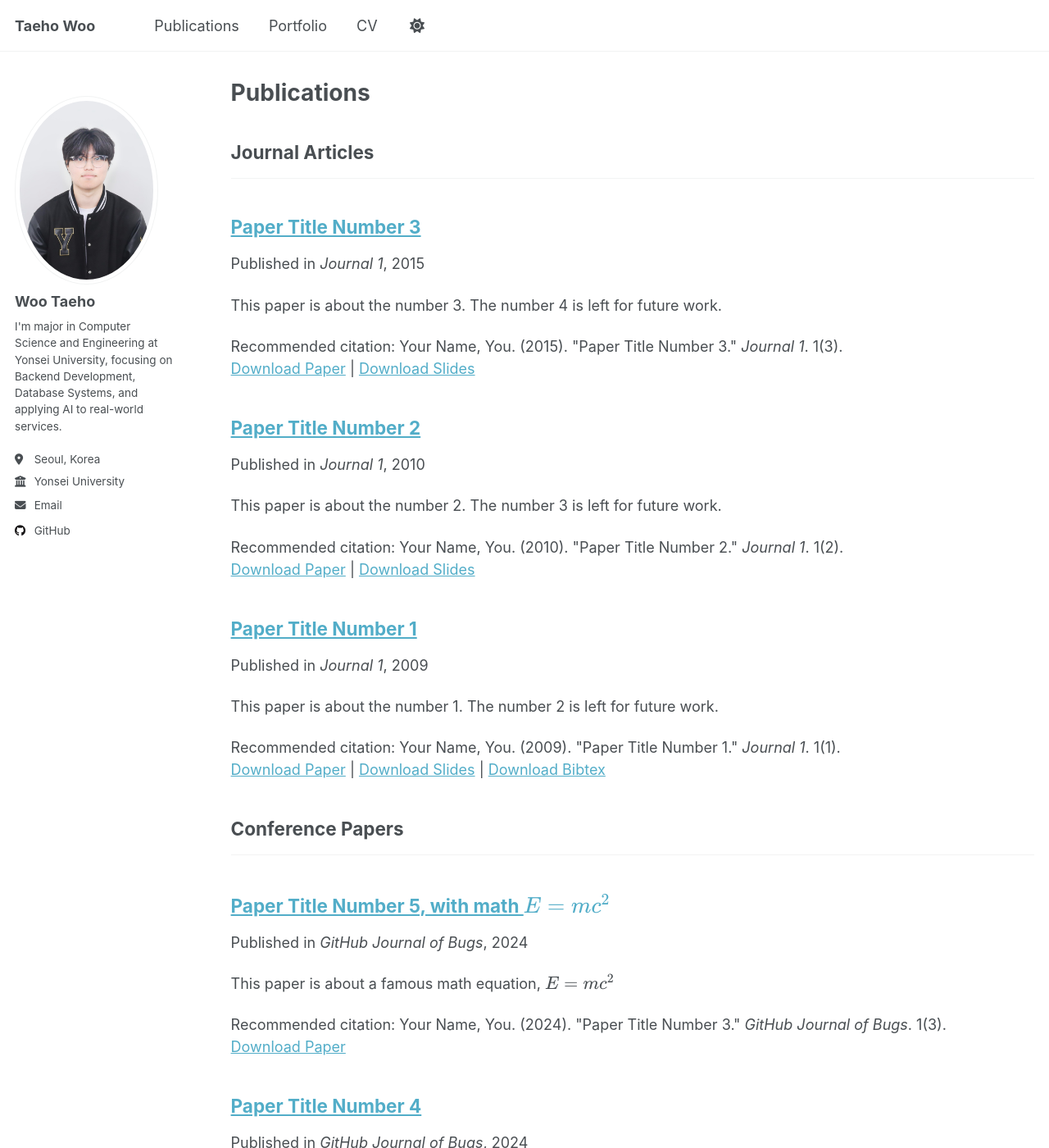
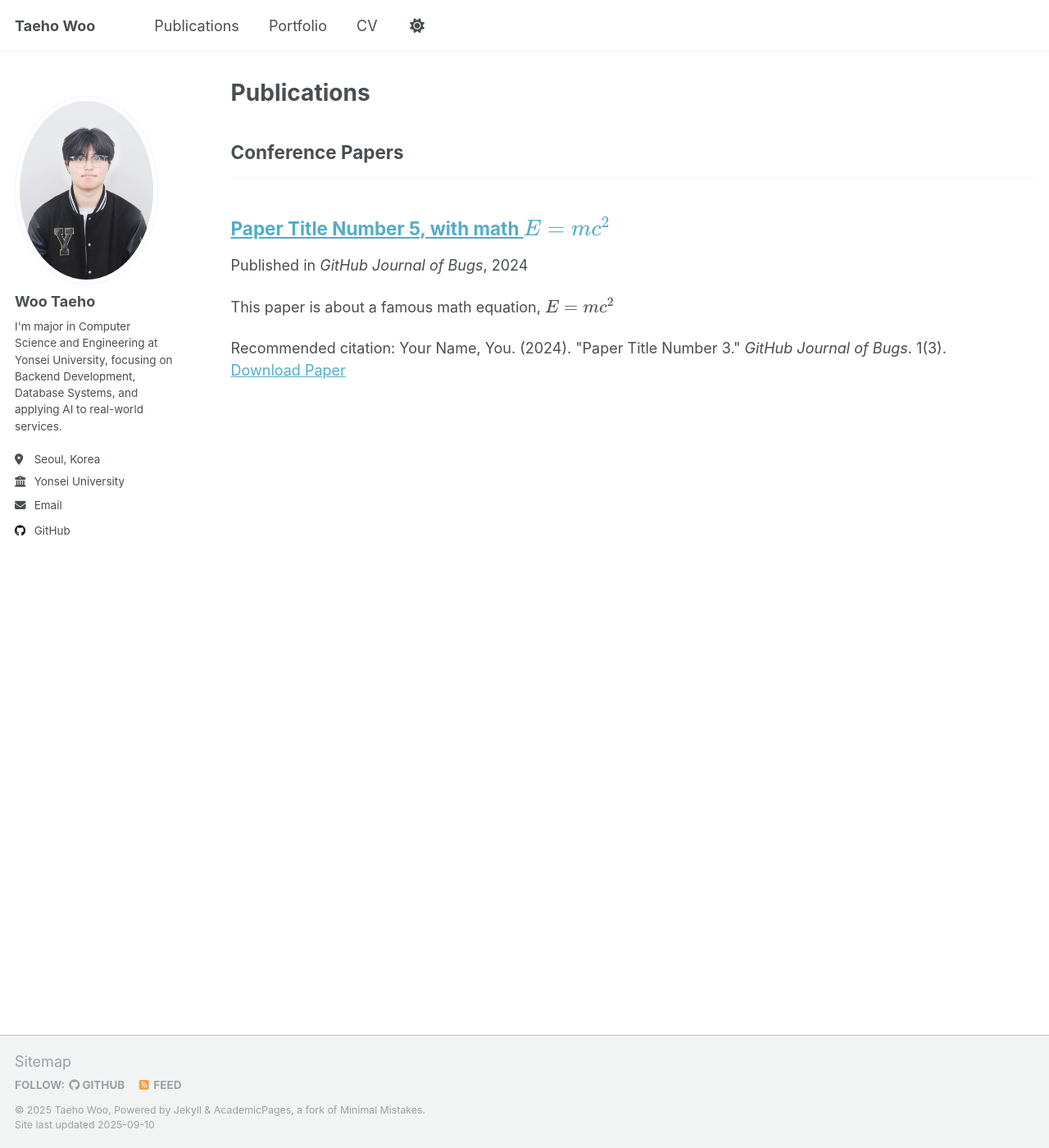
Before and after one commit to wooxogh/wooxogh.github.io, a Jekyll site: the page built from _pages/publications.html, in a window 1280 px wide and 1400 px high. Shown: the whole window at 82% size. Built offline with Jekyll 4.4.1, drawn with Linux system fonts in a browser that asks for light colours; a script that is not in the unit is left out; some of the changed text lies outside the part shown.

Commit message:
더미 데이터 삭제

```diff
--- a/_publications/2009-10-01-paper-title-number-1.md
+++ /dev/null
@@ -1,14 +0,0 @@
----
-title: "Paper Title Number 1"
-collection: publications
-category: manuscripts
-permalink: /publication/2009-10-01-paper-title-number-1
-excerpt: 'This paper is about the number 1. The number 2 is left for future work.'
-date: 2009-10-01
-venue: 'Journal 1'
-slidesurl: 'http://academicpages.github.io/files/slides1.pdf'
-paperurl: 'http://academicpages.github.io/files/paper1.pdf'
-bibtexurl: 'http://academicpages.github.io/files/bibtex1.bib'
-citation: 'Your Name, You. (2009). &quot;Paper Title Number 1.&quot; <i>Journal 1</i>. 1(1).'
----
-The contents above will be part of a list of publications, if the user clicks the link for the publication than the contents of section will be rendered as a full page, allowing you to provide more information about the paper for the reader. When publications are displayed as a single page, the contents of the above "citation" field will automatically be included below this section in a smaller font.
--- a/_publications/2010-10-01-paper-title-number-2.md
+++ /dev/null
@@ -1,14 +0,0 @@
----
-title: "Paper Title Number 2"
-collection: publications
-category: manuscripts
-permalink: /publication/2010-10-01-paper-title-number-2
-excerpt: 'This paper is about the number 2. The number 3 is left for future work.'
-date: 2010-10-01
-venue: 'Journal 1'
-slidesurl: 'http://academicpages.github.io/files/slides2.pdf'
-paperurl: 'http://academicpages.github.io/files/paper2.pdf'
-citation: 'Your Name, You. (2010). &quot;Paper Title Number 2.&quot; <i>Journal 1</i>. 1(2).'
----
-
-The contents above will be part of a list of publications, if the user clicks the link for the publication than the contents of section will be rendered as a full page, allowing you to provide more information about the paper for the reader. When publications are displayed as a single page, the contents of the above "citation" field will automatically be included below this section in a smaller font.
--- a/_publications/2015-10-01-paper-title-number-3.md
+++ /dev/null
@@ -1,14 +0,0 @@
----
-title: "Paper Title Number 3"
-collection: publications
-category: manuscripts
-permalink: /publication/2015-10-01-paper-title-number-3
-excerpt: 'This paper is about the number 3. The number 4 is left for future work.'
-date: 2015-10-01
-venue: 'Journal 1'
-slidesurl: 'http://academicpages.github.io/files/slides3.pdf'
-paperurl: 'http://academicpages.github.io/files/paper3.pdf'
-citation: 'Your Name, You. (2015). &quot;Paper Title Number 3.&quot; <i>Journal 1</i>. 1(3).'
----
-
-The contents above will be part of a list of publications, if the user clicks the link for the publication than the contents of section will be rendered as a full page, allowing you to provide more information about the paper for the reader. When publications are displayed as a single page, the contents of the above "citation" field will automatically be included below this section in a smaller font.
```
Also changed, not shown: _pages/cv.md (+4 -0 lines), _portfolio/portfolio-2.html (deleted, +0 -7 lines), _publications/2024-02-17-paper-title-number-4.md (deleted, +0 -13 lines).
